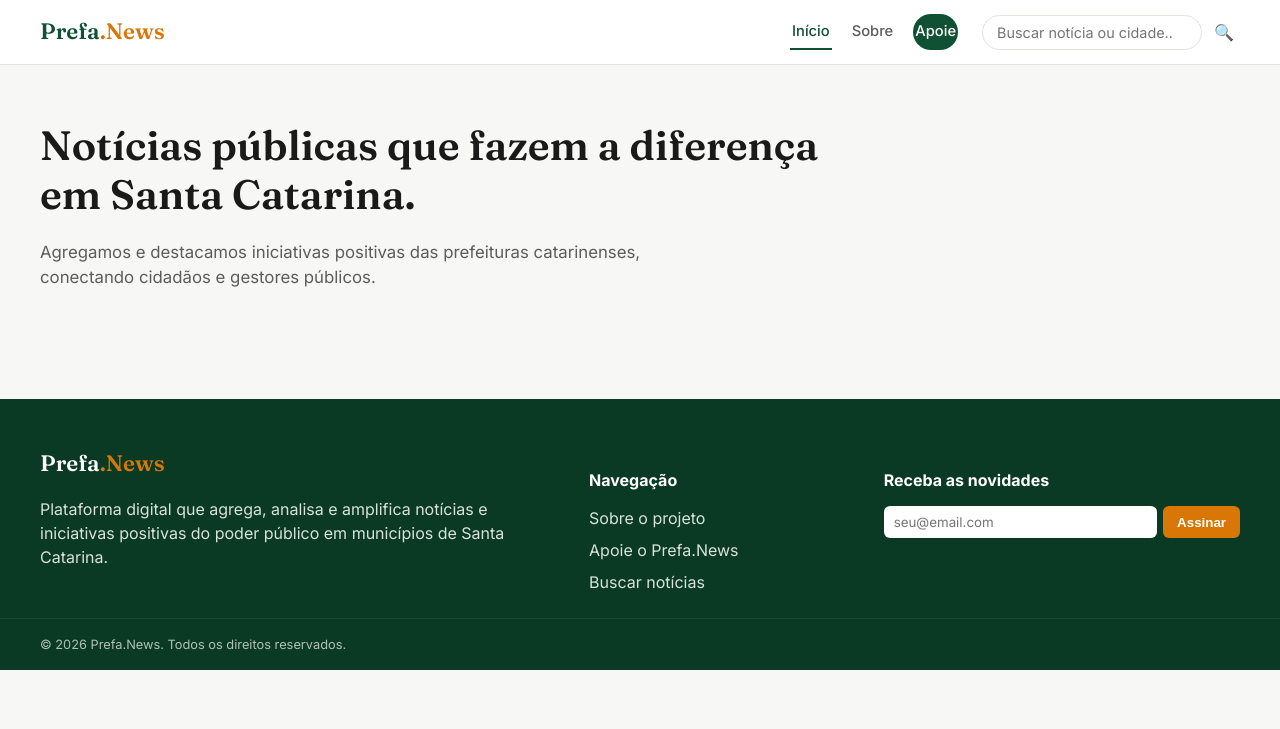
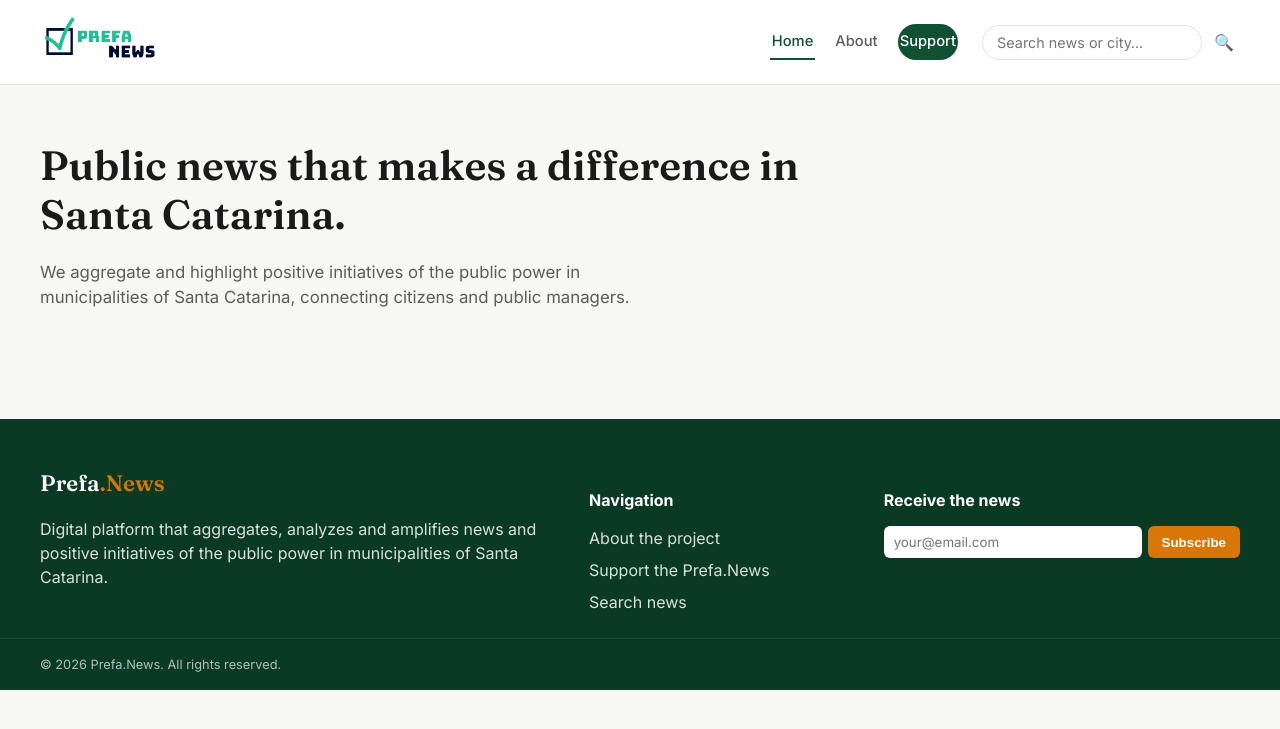
Before and after one commit to rbdinamite/prefa.news.py, a FastAPI app: page / in a window 1280 px wide. Shown: the top 729 px of the page. Run offline with FastAPI, Linux system fonts and the light colour scheme.

Commit message:
Translated files and inserted logo

```diff
--- a/app/main.py
+++ b/app/main.py
@@ -29,26 +29,15 @@ app.mount("/static", StaticFiles(directory="app/static"), name="static")
 templates = Jinja2Templates(directory="app/templates")
 templates.env.globals["current_year"] = datetime.utcnow().year
 
-"""
-REGION_SLUGS = {
-    "grandefloripa": models.Region.GRANDE_FLORIPA,
-    "norte": models.Region.NORTE,
-    "oeste": models.Region.OESTE,
-    "serrana": models.Region.SERRANA,
-    "sul": models.Region.SUL,
-    "vale": models.Region.VALE,
-}
-"""
 
 @app.on_event("startup")
 def on_startup() -> None:
-    # Em produção prefira Alembic; para simplicidade local/demo criamos as
-    # tabelas automaticamente se ainda não existirem.
+    # In production prefer Alembic; for simplicity local/demo we create the tables automatically if they don't exist.
     Base.metadata.create_all(bind=engine)
 
 
 # ---------------------------------------------------------------------------
-# Páginas (server-side rendering com Jinja2)
+# Pages (server-side rendering with Jinja2)
 # ---------------------------------------------------------------------------
 
 @app.get("/", response_class=HTMLResponse)
@@ -60,49 +49,31 @@ def home(request: Request, db: Session = Depends(get_db)):
         {"request": request, "news": news, "active_page": "home"},
     )
 
-"""
-@app.get("/regiao/{slug}", response_class=HTMLResponse)
-def region_page(request: Request, slug: str, db: Session = Depends(get_db)):
-    if slug not in REGION_SLUGS:
-        raise HTTPException(status_code=404, detail="Região não encontrada")
-    regiao = REGION_SLUGS[slug]
-    news = crud.load_main_news(db, sector=regiao, search=None)
-    return templates.TemplateResponse(
-        "region.html",
-        {
-            "request": request,
-            "news": news,
-            "region_name": regiao.title(),
-            "slug": slug,
-            "active_page": slug,
-        },
-    )
-"""
 
-@app.get("/busca", response_class=HTMLResponse)
+@app.get("/search", response_class=HTMLResponse)
 def search_page(request: Request, q: str = "", db: Session = Depends(get_db)):
     news = crud.load_main_news(db, sector=None, search=q) if q else {"main": [], "side": [], "roller": [], "more": []}
     return templates.TemplateResponse(
         "search.html",
-        {"request": request, "news": news, "query": q, "active_page": "busca"},
+        {"request": request, "news": news, "query": q, "active_page": "search"},
     )
 
 
-@app.get("/sobre", response_class=HTMLResponse)
+@app.get("/about", response_class=HTMLResponse)
 def about_page(request: Request, db: Session = Depends(get_db)):
     cities = crud.load_active_cities(db)
     return templates.TemplateResponse(
-        "about.html", {"request": request, "cities": cities, "active_page": "sobre"}
+        "about.html", {"request": request, "cities": cities, "active_page": "about"}
     )
 
 
-@app.get("/apoie", response_class=HTMLResponse)
-def apoie_page(request: Request):
-    return templates.TemplateResponse("apoie.html", {"request": request, "active_page": "apoie"})
+@app.get("/support", response_class=HTMLResponse)
+def support_page(request: Request):
+    return templates.TemplateResponse("support.html", {"request": request, "active_page": "support"})
 
 
 # ---------------------------------------------------------------------------
-# API JSON (equivalente às ações do antigo sys/controller.php)
+# API JSON (equivalent to the actions of the old sys/controller.php)
 # ---------------------------------------------------------------------------
 
 api = APIRouter()
@@ -117,11 +88,6 @@ def api_main_news(
     data = crud.load_main_news(db, sector, search)
     return data
 
-"""
-@api.get("/news/sectors", response_model=schemas.SectorBlock)
-def api_sector_news(search: str | None = Query(default=None), db: Session = Depends(get_db)):
-    return crud.load_sector_news(db, search)
-"""
 
 @api.get("/news/more-fixed", response_model=list[schemas.NewsOut])
 def api_more_fixed(
@@ -164,15 +130,15 @@ def api_save_click(payload: schemas.AccessIn, request: Request, db: Session = De
         }
     )
     crud.save_click(db, payload.news_id, payload.type, server_meta)
-    return {"result": True, "message": "Dados registrados com sucesso"}
+    return {"result": True, "message": "Data registered successfully"}
 
 
 @api.post("/newsletter", response_model=schemas.MessageOut)
 def api_save_newsletter(payload: schemas.NewsletterIn, db: Session = Depends(get_db)):
     if crud.newsletter_email_exists(db, payload.mail):
-        raise HTTPException(status_code=409, detail="E-mail já cadastrado")
+        raise HTTPException(status_code=409, detail="Email already registered")
     crud.save_newsletter(db, payload.mail)
-    return {"result": True, "message": "E-mail registrado com sucesso"}
+    return {"result": True, "message": "Email registered successfully"}
 
 
 app.include_router(api, prefix="/api")
--- a/app/static/css/style.css
+++ b/app/static/css/style.css
@@ -92,7 +92,7 @@ a { color: inherit; text-decoration: none; }
   font-size: 1.4rem;
   color: var(--color-primary);
 }
-.brand span { color: var(--color-accent); }
+.brand img { width: 50%; height: auto; }
 .main-nav {
   display: flex;
   gap: 18px;
--- a/app/templates/base.html
+++ b/app/templates/base.html
@@ -3,8 +3,8 @@
 <head>
 <meta charset="UTF-8">
 <meta name="viewport" content="width=device-width, initial-scale=1.0">
-<title>{% block title %}Prefa.News — Notícias públicas de Santa Catarina{% endblock %}</title>
-<meta name="description" content="Prefa.News agrega e destaca iniciativas positivas do poder público em municípios de Santa Catarina.">
+<title>{% block title %}Prefa.News — Public news from Santa Catarina{% endblock %}</title>
+<meta name="description" content="Prefa.News aggregates and highlights positive initiatives of the public power in municipalities of Santa Catarina.">
 
 <link rel="preconnect" href="https://fonts.googleapis.com">
 <link rel="preconnect" href="https://fonts.gstatic.com" crossorigin>
@@ -15,15 +15,15 @@
 <body>
 <header class="site-header">
   <div class="container header-inner">
-    <a href="/" class="brand">Prefa<span>.News</span></a>
+    <a href="/" class="brand"><img src="/static/img/logo.png" alt="Prefa.News"></a>
     <nav class="main-nav">
-      <a href="/" class="{{ 'active' if active_page == 'home' }}">Início</a>
-      <a href="/sobre" class="{{ 'active' if active_page == 'sobre' }}">Sobre</a>
-      <a href="/apoie" class="btn-support {{ 'active' if active_page == 'apoie' }}">Apoie</a>
+      <a href="/" class="{{ 'active' if active_page == 'home' }}">Home</a>
+      <a href="/about" class="{{ 'active' if active_page == 'about' }}">About</a>
+      <a href="/support" class="btn-support {{ 'active' if active_page == 'support' }}">Support</a>
     </nav>
-    <form class="search-form" action="/busca" method="get">
-      <input type="search" name="q" placeholder="Buscar notícia ou cidade…" aria-label="Buscar">
-      <button type="submit" aria-label="Buscar">🔍</button>
+    <form class="search-form" action="/search" method="get">
+      <input type="search" name="q" placeholder="Search news or city…" aria-label="Search">
+      <button type="submit" aria-label="Search">🔍</button>
     </form>
   </div>
 </header>
@@ -36,26 +36,26 @@
   <div class="container footer-inner">
     <div>
       <a href="/" class="brand">Prefa<span>.News</span></a>
-      <p>Plataforma digital que agrega, analisa e amplifica notícias e iniciativas positivas do
-        poder público em municípios de Santa Catarina.</p>
+      <p>Digital platform that aggregates, analyzes and amplifies news and positive initiatives of the
+        public power in municipalities of Santa Catarina.</p>
     </div>
     <div class="footer-links">
-      <h4>Navegação</h4>
-      <a href="/sobre">Sobre o projeto</a>
-      <a href="/apoie">Apoie o Prefa.News</a>
-      <a href="/busca">Buscar notícias</a>
+      <h4>Navigation</h4>
+      <a href="/about">About the project</a>
+      <a href="/support">Support the Prefa.News</a>
+      <a href="/search">Search news</a>
     </div>
     <div class="footer-newsletter">
-      <h4>Receba as novidades</h4>
+      <h4>Receive the news</h4>
       <form id="newsletter-form">
-        <input type="email" name="mail" placeholder="seu@email.com" required>
-        <button type="submit">Assinar</button>
+        <input type="email" name="mail" placeholder="your@email.com" required>
+        <button type="submit">Subscribe</button>
       </form>
       <p class="form-feedback" id="newsletter-feedback"></p>
     </div>
   </div>
   <div class="container footer-bottom">
-    <span>&copy; {{ current_year }} Prefa.News. Todos os direitos reservados.</span>
+    <span>&copy; {{ current_year }} Prefa.News. All rights reserved.</span>
   </div>
 </footer>
 
--- a/app/templates/index.html
+++ b/app/templates/index.html
@@ -4,9 +4,9 @@
 {% block content %}
 <section class="hero">
   <div class="container">
-    <h1>Notícias públicas que fazem a diferença em Santa Catarina.</h1>
-    <p>Agregamos e destacamos iniciativas positivas das prefeituras catarinenses,
-      conectando cidadãos e gestores públicos.</p>
+    <h1>Public news that makes a difference in Santa Catarina.</h1>
+    <p>We aggregate and highlight positive initiatives of the public power in municipalities of Santa Catarina,
+      connecting citizens and public managers.</p>
   </div>
 </section>
 
@@ -20,7 +20,7 @@
       </div>
     </div>
     <aside class="highlights-side">
-      <h2 class="side-title">Mais lidas</h2>
+      <h2 class="side-title">Most read</h2>
       {% for item in news.side %}{{ news_card(item) }}{% endfor %}
     </aside>
   </div>
@@ -29,7 +29,7 @@
 
 {% if news.roller %}
 <section class="container ticker-section">
-  <h2 class="section-title">Últimas notícias</h2>
+  <h2 class="section-title">Latest news</h2>
   <div class="news-ticker">
     {% for item in news.roller %}
     <span class="ticker-item">
@@ -42,7 +42,7 @@
 
 {% if news.more %}
 <section class="container section-more-news">
-  <h2 class="section-title">Mais notícias</h2>
+  <h2 class="section-title">More news</h2>
   <div class="news-grid">
     {% for item in news.more %}{{ news_card(item) }}{% endfor %}
   </div>
```
Also changed, not shown: app/templates/about.html (+10 -10 lines), app/templates/apoie.html (deleted, +0 -17 lines), app/templates/region.html (deleted, +0 -24 lines), app/templates/search.html (+4 -4 lines), app/templates/support.html (added, +17 -0 lines), app/static/img/logo.png (added).
